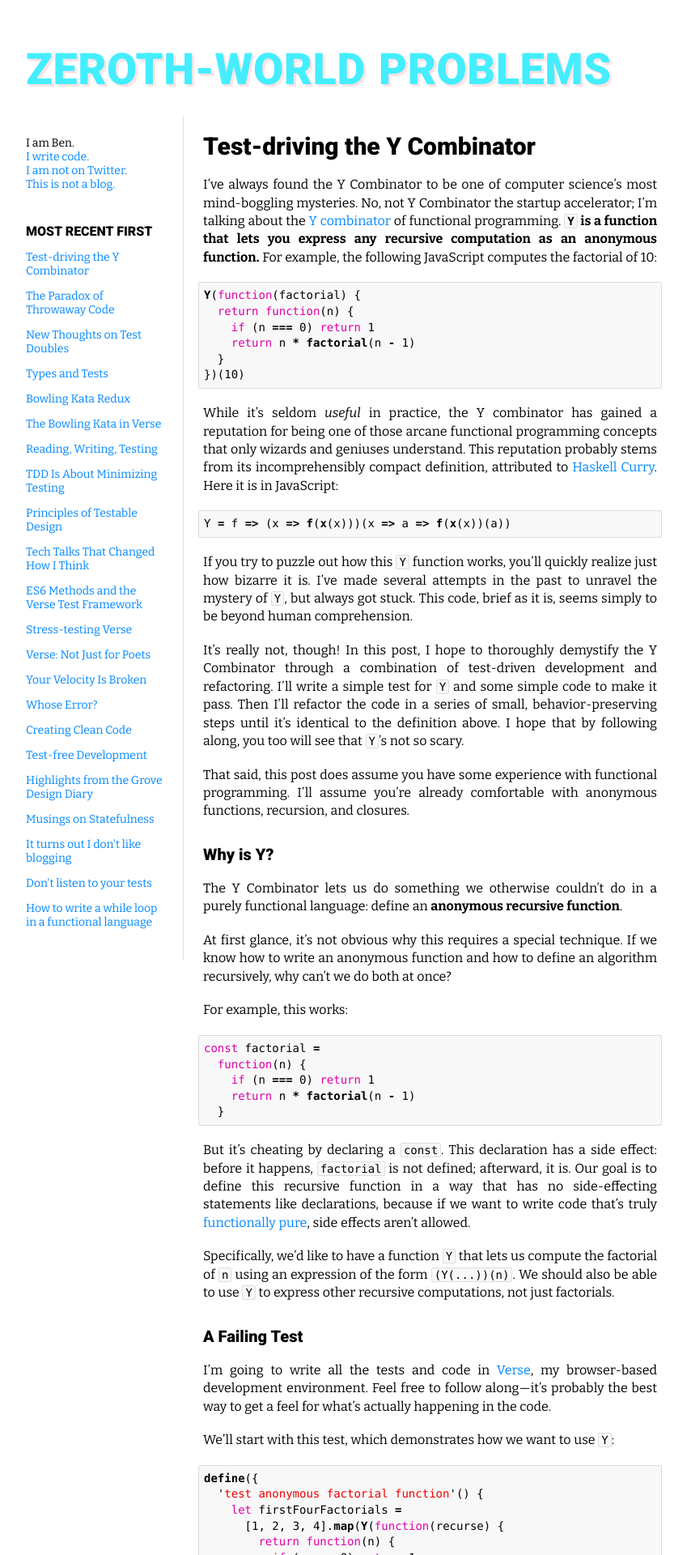
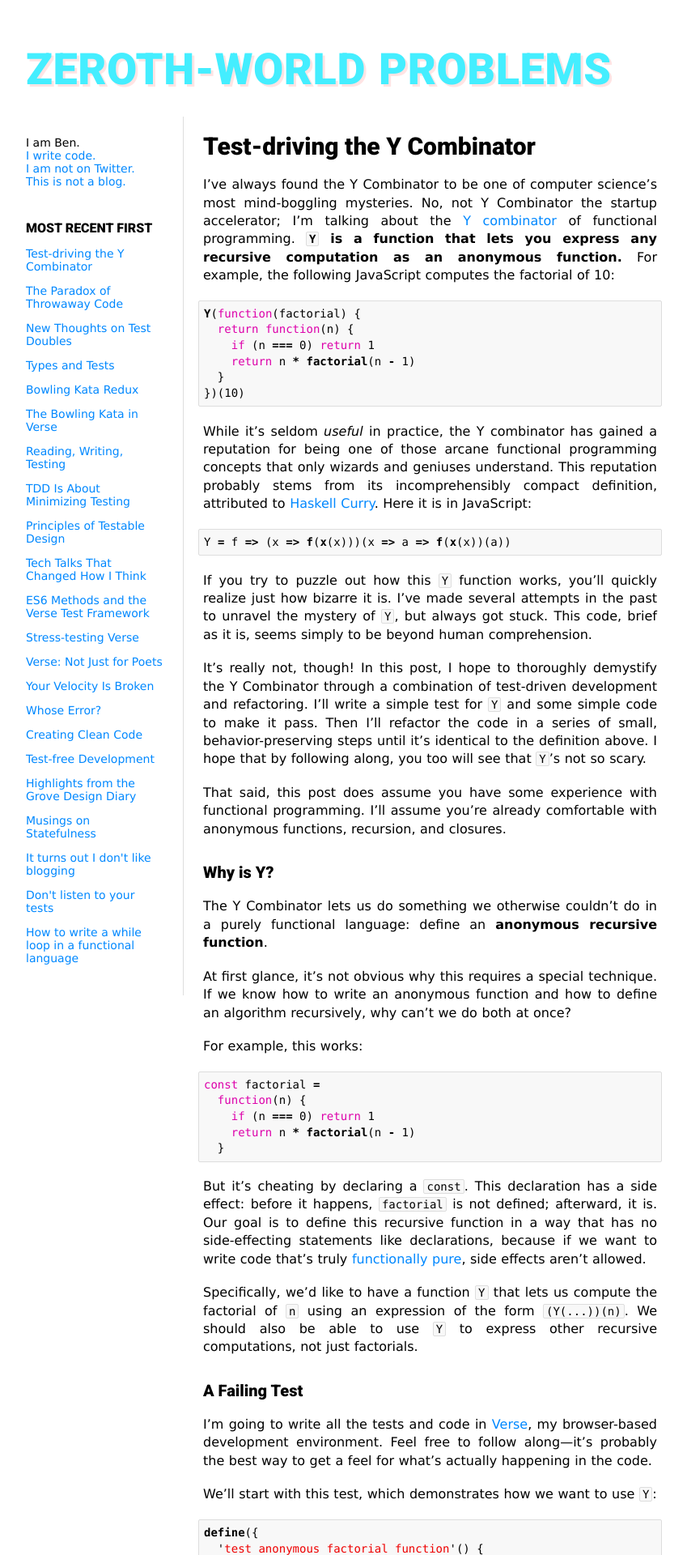
Before and after one commit to benchristel/benchristel.github.io, a Jekyll site: the page built from index.html, in a window 1280 px wide. Shown: the top 1920 px of the page at 81% size, without its empty margins (218-1067 px from the left). Built offline with Jekyll 4.4.1, drawn with Linux system fonts in a browser that asks for light colours.

Commit message:
Change font to Verdana

```diff
--- a/_sass/_base.scss
+++ b/_sass/_base.scss
@@ -8,7 +8,7 @@
 }
 
 body {
-  font-family: 'Bitter', sans-serif;
+  font-family: 'Verdana', sans-serif;
   font-size: 16px;
 }
 
```
